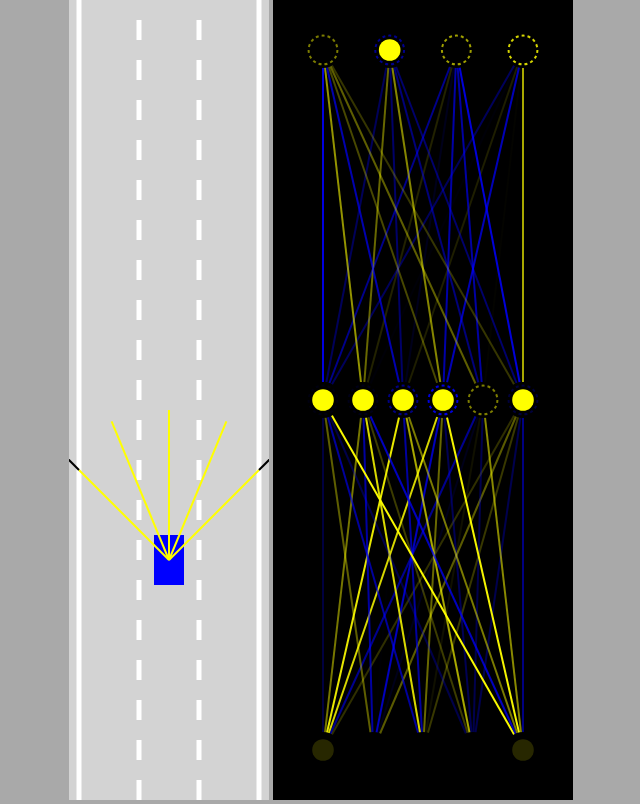
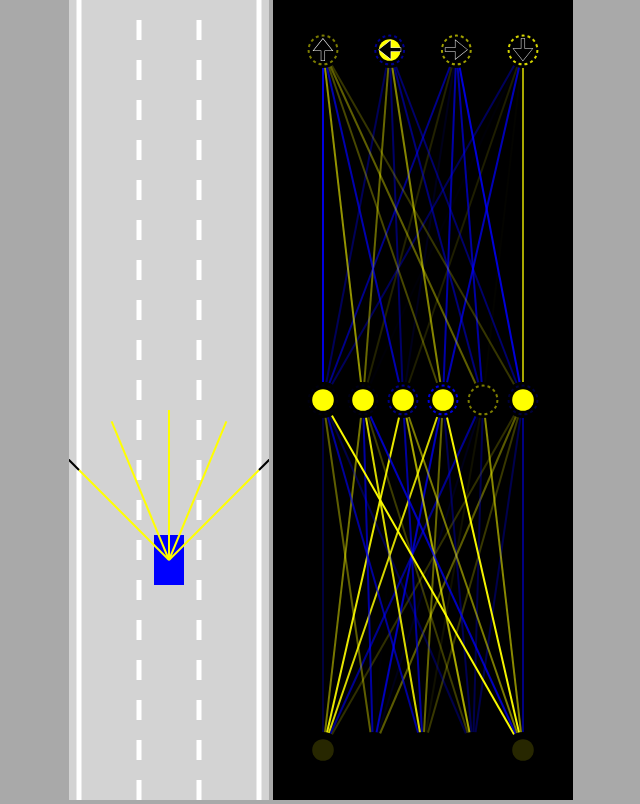
Before and after one commit to Luki1235512/self-driving-car, a website: page index.html in a window 1280 px wide. Shown: the whole page, without its empty margins (319-959 px from the left). Drawn offline with Linux system fonts and the light colour scheme.

Commit message:
Add arrow symbols

```diff
--- a/index.html
+++ b/index.html
@@ -1,6 +1,7 @@
 <!DOCTYPE html>
 <head>
     <title>Self-driving car</title>
+    <meta http-equiv="content-type" content="text/html; charset=utf-8">
     <link rel="stylesheet" href="style.css">
 </head>
 <body>
--- a/visualizer.js
+++ b/visualizer.js
@@ -14,11 +14,11 @@ class Visualizer {
                 height - levelHeight,
                 0,
                 network.levels.length === 1 ? 0.5 : i / (network.levels.length - 1));
-            Visualizer.drawLevel(ctx, network.levels[i], left, levelTop, width, levelHeight);
+            Visualizer.drawLevel(ctx, network.levels[i], left, levelTop, width, levelHeight, i === network.levels.length - 1 ? ['🠉','🠈','🠊','🠋'] : []);
         }
     }
 
-    static drawLevel(ctx, level, left, top, width, height) {
+    static drawLevel(ctx, level, left, top, width, height, outputLabels) {
         const right = left + width;
         const bottom = top + height;
 
@@ -72,6 +72,18 @@ class Visualizer {
             ctx.setLineDash([3, 3]);
             ctx.stroke();
             ctx.setLineDash([]);
+
+            if (outputLabels[i]) {
+                ctx.beginPath();
+                ctx.textAlign = "center";
+                ctx.textBaseline = "middle";
+                ctx.fillStyle = "black";
+                ctx.strokeStyle = "white";
+                ctx.font = (nodeRadius * 1.5) + "px Arial";
+                ctx.fillText(outputLabels[i], x, top + nodeRadius * 0.1);
+                ctx.lineWidth = 0.5;
+                ctx.strokeText(outputLabels[i], x, top + nodeRadius * 0.1);
+            }
         }
     }
 
```
